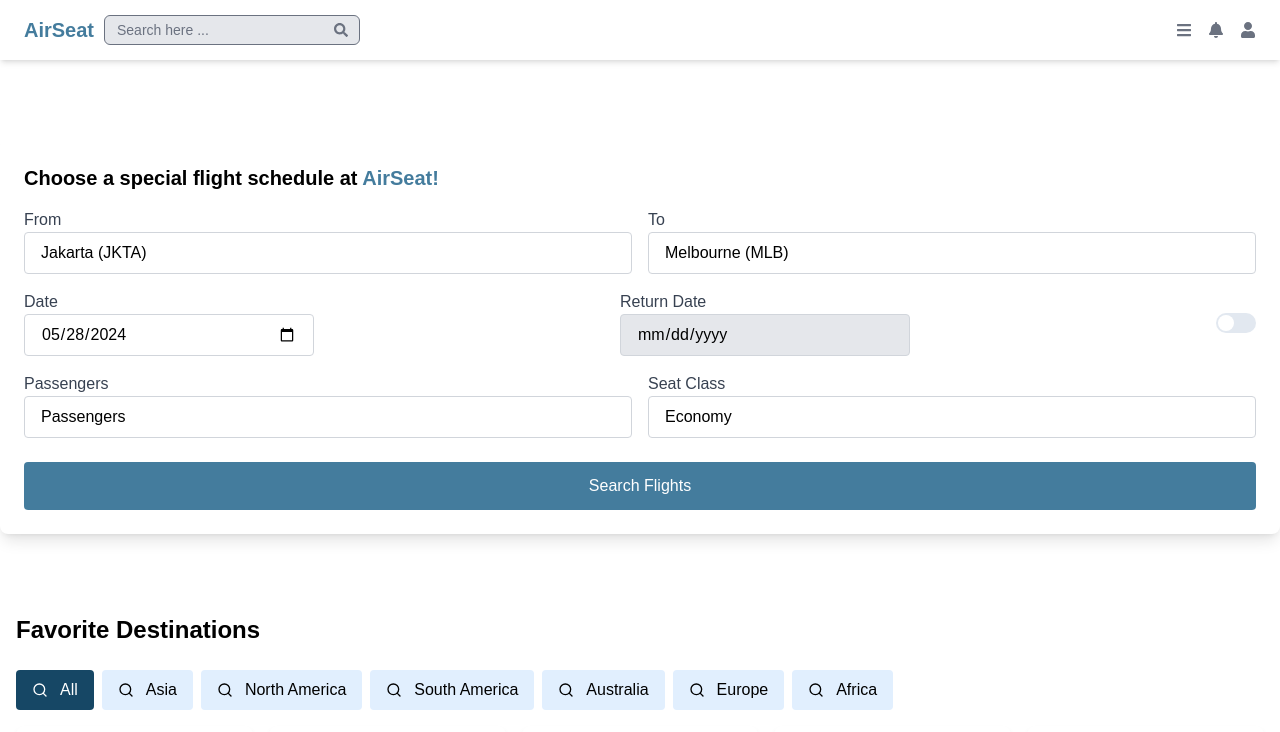
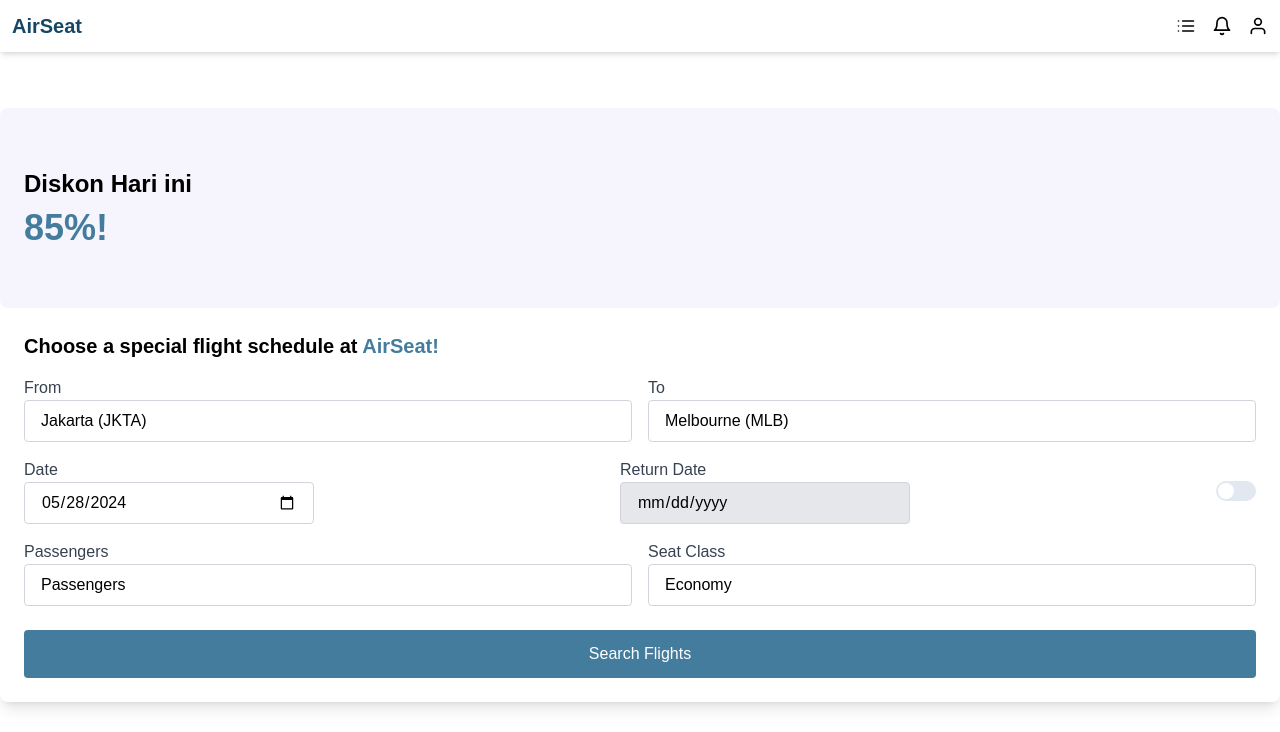
Before and after one commit to FSWAND-KM-6-C2-Final-Project/FE-AirSeat, a React (Create React App) app: page / in a window 1280 px wide. Shown: the top 732 px of the page. Built offline with nearby package versions, Linux system fonts and the light colour scheme.

Commit message:
update Home component and HomePage

```diff
--- a/src/components/Home.js
+++ b/src/components/Home.js
@@ -79,11 +79,11 @@ const Home = () => {
     const { adults, children, infants } = passengers;
     let display = [];
     if (adults > 0)
-      display.push(`${adults} ${adults === 1 ? "Adult" : "Adults"}`);
+      display.push(`${adults} ${adults === 1 ? "Adult" : "Adult"}`);
     if (children > 0)
       display.push(`${children} ${children === 1 ? "Child" : "Children"}`);
     if (infants > 0)
-      display.push(`${infants} ${infants === 1 ? "Infant" : "Infants"}`);
+      display.push(`${infants} ${infants === 1 ? "Infant" : "Infant"}`);
     return display.length > 0 ? display.join(", ") : "Passengers";
   };
 
@@ -98,7 +98,21 @@ const Home = () => {
   const today = new Date().toISOString().split("T")[0];
 
   return (
-    <main className="flex flex-col items-center mt-20">
+    <main className="flex flex-col items-center mt-14">
+      <div className="relative w-full max-w-7xl">
+        <div className="absolute inset-0 bg-purple-100 opacity-50 rounded-lg"></div>
+        <div className="relative flex justify-between items-center p-6 bg-customYellow rounded-lg min-h-[200px]">
+          <div className="flex flex-col items-start">
+            <span className="text-2xl font-bold text-black mb-2">
+              Diskon Hari ini
+            </span>
+            <span className="text-4xl font-extrabold text-customBlue2">
+              85%!
+            </span>
+          </div>
+        </div>
+      </div>
+
       <div className="bg-white rounded-lg shadow-lg p-6 w-full max-w-7xl mb-10">
         <h2 className="text-xl font-bold mb-4">
           Choose a special flight schedule at{" "}
@@ -304,23 +318,22 @@ const Home = () => {
 
       {showFromCityModal && (
         <div className="fixed inset-0 bg-black bg-opacity-50 flex items-center justify-center z-50">
-          <div className="bg-white p-6 rounded-lg shadow-lg relative">
+          <div className="bg-white p-6 rounded-lg shadow-lg relative min-w-[600px] max-w-lg max-h-[90%]">
             <button
               onClick={() => setShowFromCityModal(false)}
               className="absolute top-2 right-2 text-gray-700 hover:text-gray-900"
             >
               &times;
             </button>
-            <h3 className="text-lg font-bold mb-4">Select City</h3>
             <input
               type="text"
               value={fromCitySearch}
               onChange={(e) => setFromCitySearch(e.target.value)}
-              placeholder="Search city"
+              placeholder="Search for a country or city"
               className="w-full border border-gray-300 rounded py-2 px-4 mb-4"
             />
-            <div className="space-y-4">
-              {filteredFromCities.map((city) => (
+            <div className="space-y-4 max-h-60 overflow-y-auto">
+              {filteredToCities.map((city) => (
                 <div
                   key={city}
                   className="p-2 border rounded cursor-pointer hover:bg-customBlue2 hover:text-white"
@@ -336,22 +349,21 @@ const Home = () => {
 
       {showToCityModal && (
         <div className="fixed inset-0 bg-black bg-opacity-50 flex items-center justify-center z-50">
-          <div className="bg-white p-6 rounded-lg shadow-lg relative">
+          <div className="bg-white p-6 rounded-lg shadow-lg relative  min-w-[600px] max-w-lg max-h-[90%]">
             <button
               onClick={() => setShowToCityModal(false)}
               className="absolute top-2 right-2 text-gray-700 hover:text-gray-900"
             >
               &times;
             </button>
-            <h3 className="text-lg font-bold mb-4">Select City</h3>
             <input
               type="text"
               value={toCitySearch}
               onChange={(e) => setToCitySearch(e.target.value)}
-              placeholder="Search city"
+              placeholder="Search for a country or city"
               className="w-full border border-gray-300 rounded py-2 px-4 mb-4"
             />
-            <div className="space-y-4">
+            <div className="space-y-4 max-h-60 overflow-y-auto">
               {filteredToCities.map((city) => (
                 <div
                   key={city}
--- a/src/pages/HomePage.js
+++ b/src/pages/HomePage.js
@@ -1,11 +1,11 @@
 import React from "react";
-import NavbarBook from "../components/NavbarBook";
 import Home from "../components/Home";
+import UserNavbar from "../components/NavbarAccount";
 
 const HomePage = () => {
   return (
     <div>
-      <NavbarBook />
+      <UserNavbar />
       <Home />
     </div>
   );
```
